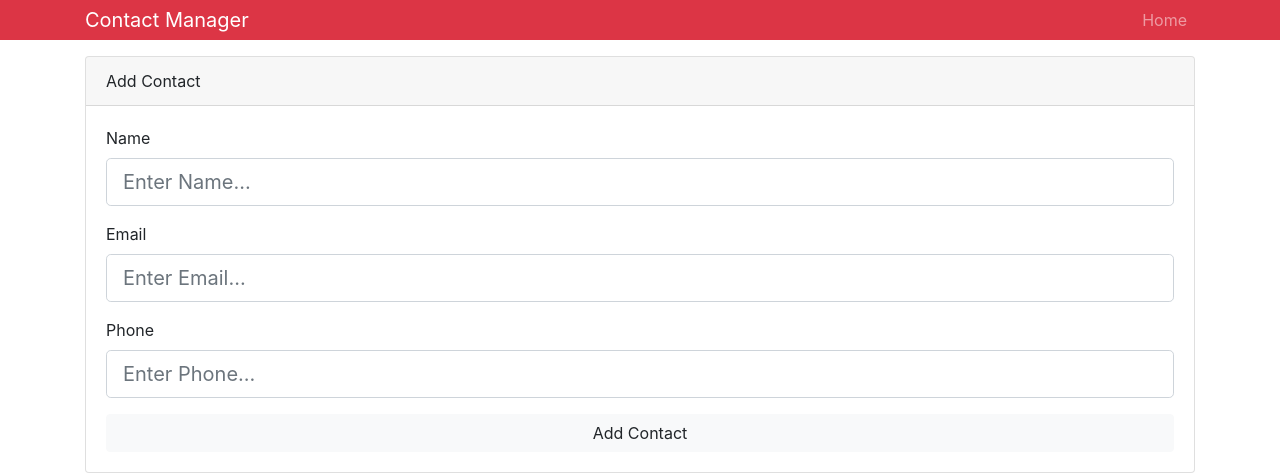
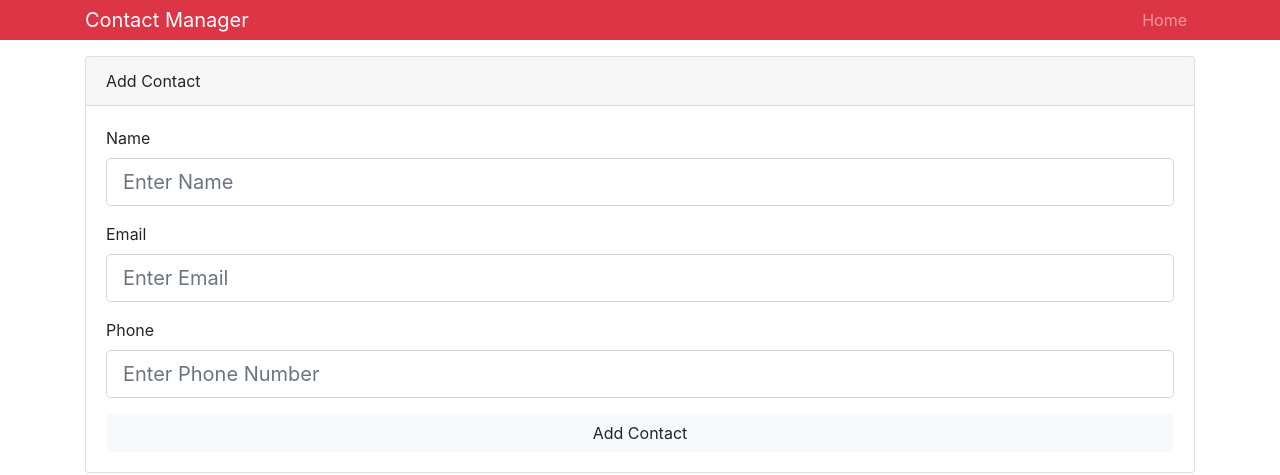
Before and after one commit to andregroseth/contact-manager, a React (Create React App) app: page / in a window 1280 px wide. Shown: the top 475 px of the page. Built offline with nearby package versions, Linux system fonts and the light colour scheme.

Commit message:
chapter5 TextInputGroup Components For DRY CODE

```diff
--- a/src/components/contacts/AddContact.js
+++ b/src/components/contacts/AddContact.js
@@ -1,5 +1,6 @@
 import React, {Component} from 'react';
 import {Consumer} from '../../context';
+import TextInputGroup from '../layout/TextInputGroup';
 import uuid from 'uuid';
 
 class AddContact extends Component {
@@ -12,16 +13,16 @@ class AddContact extends Component {
     onSubmit = (dispatch, e) => {
         e.preventDefault();
 
-        const { name, email, phone } = this.state;
+        const {name, email, phone} = this.state;
 
         const newContact = {
             id: uuid(),
             name,
             email,
             phone
-        }
+        };
 
-        dispatch({ type: 'ADD_CONTACT', payload: newContact });
+        dispatch({type: 'ADD_CONTACT', payload: newContact});
 
         // Clear State
         this.setState({
@@ -45,39 +46,28 @@ class AddContact extends Component {
                             <div className="card-header">Add Contact</div>
                             <div className="card-body">
                                 <form onSubmit={this.onSubmit.bind(this, dispatch)}>
-                                    <div className="form-group">
-                                        <label htmlFor="name">Name</label>
-                                        <input
-                                            type="text"
+                                    <TextInputGroup
+                                    label="Name"
                                     name="name"
-                                            className="form-control form-control-lg"
-                                            placeholder="Enter Name..."
+                                    placeholder="Enter Name"
                                     value={name}
                                     onChange={this.onChange}
                                     />
-                                    </div>
-                                    <div className="form-group">
-                                        <label htmlFor="email">Email</label>
-                                        <input
+                                   <TextInputGroup
+                                    label="Email"
+                                    name="email"
                                     type="email"
-                                            name="email"
-                                            className="form-control form-control-lg"
-                                            placeholder="Enter Email..."
+                                    placeholder="Enter Email"
                                     value={email}
                                     onChange={this.onChange}
                                     />
-                                    </div>
-                                    <div className="form-group">
-                                        <label htmlFor="name">Phone</label>
-                                        <input
-                                            type="text"
+                                   <TextInputGroup
+                                    label="Phone"
                                     name="phone"
-                                            className="form-control form-control-lg"
-                                            placeholder="Enter Phone..."
+                                    placeholder="Enter Phone Number"
                                     value={phone}
                                     onChange={this.onChange}
                                     />
-                                    </div>
                                     <input type="submit" value="Add Contact" className="btn btn-light btn-block" />
                                 </form>
                             </div>
--- /dev/null
+++ b/src/components/layout/TextInputGroup.js
@@ -0,0 +1,33 @@
+import React from 'react';
+import PropTypes from 'prop-types';
+
+const TextInputGroup = ({label, name, value, placeholder, type, onChange}) => {
+    return (
+        <div className="form-group">
+            <label htmlFor={name}>{label}</label>
+            <input
+                type={type}
+                name={name}
+                className="form-control form-control-lg"
+                placeholder={placeholder}
+                value={value}
+                onChange={onChange}
+            />
+        </div>
+    );
+};
+
+TextInputGroup.propTypes = {
+    label: PropTypes.string.isRequired,
+    name: PropTypes.string.isRequired,
+    placeholder: PropTypes.string.isRequired,
+    value: PropTypes.string.isRequired,
+    type: PropTypes.string.isRequired,
+    onChange: PropTypes.func.isRequired
+};
+
+TextInputGroup.defaultProps = {
+    type: 'text'
+};
+
+export default TextInputGroup;
```
Lines whose indentation alone changed are shown as unchanged.
